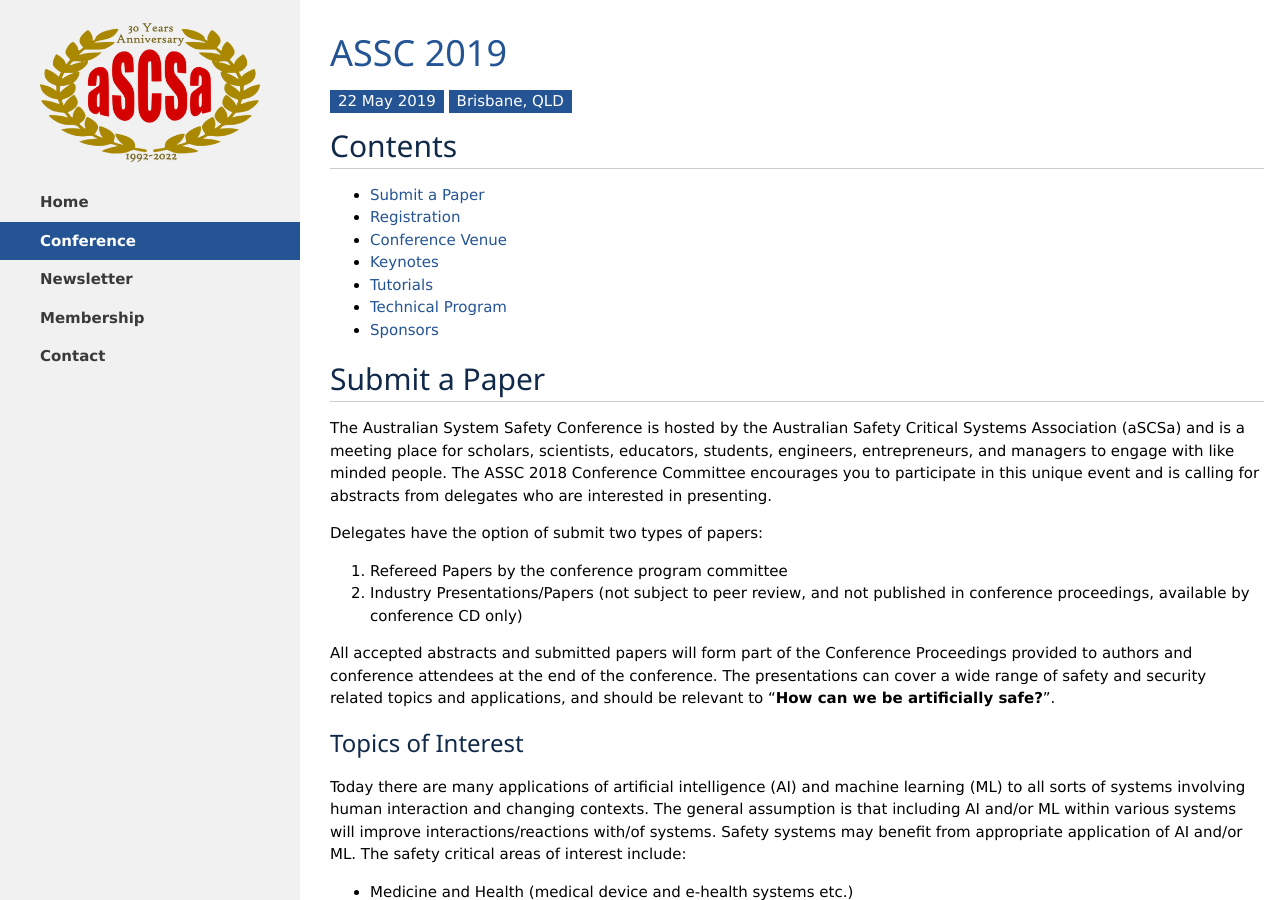
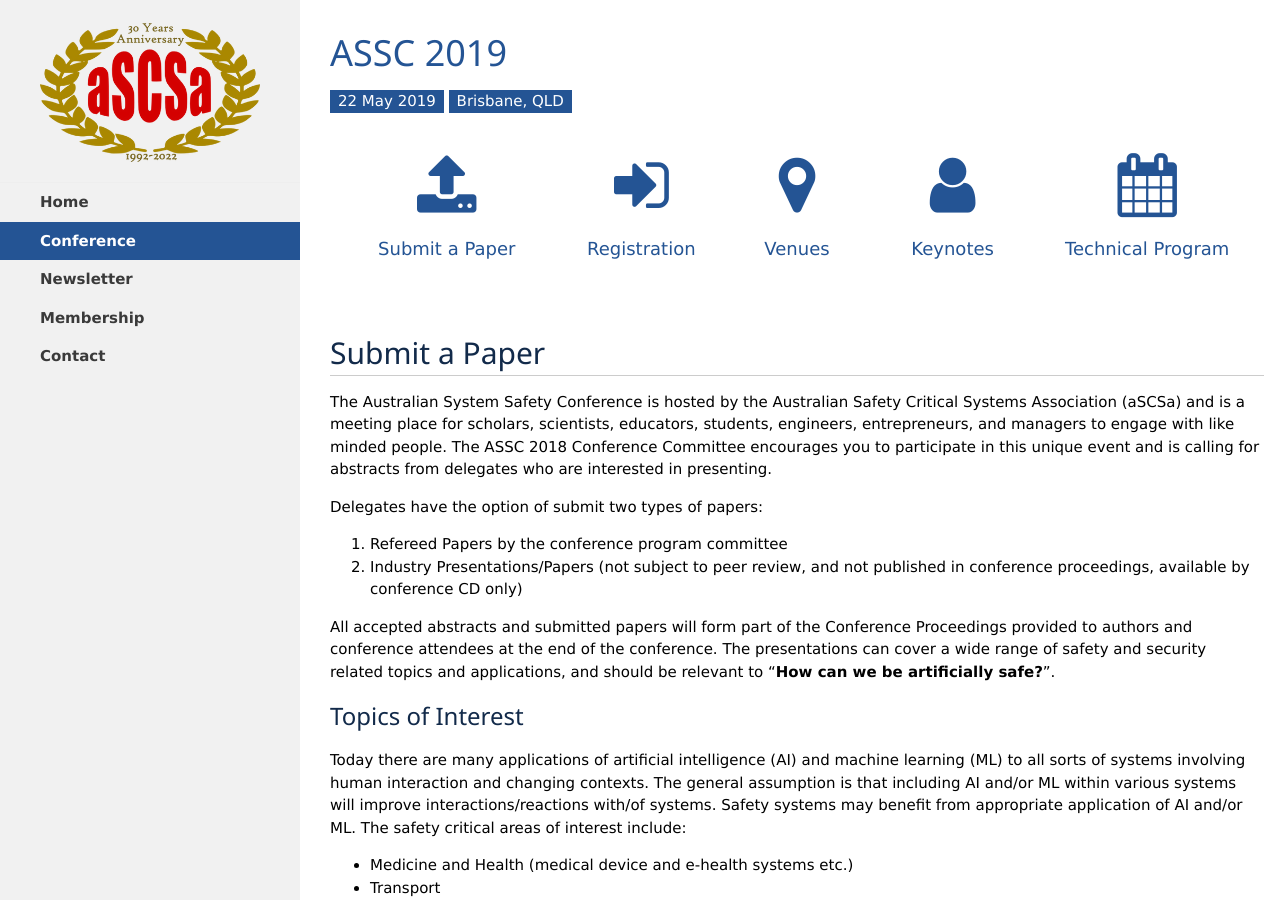
Before and after one commit to aus-safety-critical-systems-assoc/aus-safety-critical-systems-assoc.github.io, a Jekyll site: the page built from _conferences/2019.markdown, in a window 1280 px wide and 900 px high. Built offline with Jekyll 4.4.1, drawn with Linux system fonts in a browser that asks for light colours.

Commit message:
Added linking icons to conference pages.

```diff
--- a/_conferences/2019.markdown
+++ b/_conferences/2019.markdown
@@ -4,15 +4,6 @@
 location: Brisbane, QLD
 theme: "How can we be Artificially Safe?"
 ---
-
-## Contents
-- [Submit a Paper](#submit-a-paper)
-- [Registration](#registration)
-- [Conference Venue](#conference-venue)
-- [Keynotes](#keynotes)
-- [Tutorials](#tutorials)
-- [Technical Program](#technical-program)
-- [Sponsors](#sponsors)
 
 ## Submit a Paper
 The Australian System Safety Conference is hosted by the Australian Safety Critical Systems Association (aSCSa) and is a meeting place for scholars, scientists, educators, students, engineers, entrepreneurs, and managers to engage with like minded people. The ASSC 2018 Conference Committee encourages you to participate in this unique event and is calling for abstracts from delegates who are interested in presenting.
--- a/_layouts/conference.html
+++ b/_layouts/conference.html
@@ -4,6 +4,28 @@
 
 <h1 class="w3-text-theme">{{ page.title }}</h1>
 <span class="w3-tag w3-theme">{{ page.date | date_to_long_string }}</span>&nbsp;<span class="w3-tag w3-theme">{{ page.location }}</span>
+<div class="w3-row w3-center w3-padding-32">
+  <a href="#submit-a-paper" class="w3-col l3 s6 w3-padding">
+    <i class="fa fa-upload w3-jumbo w3-text-theme"></i>
+    <p class="w3-large w3-text-theme">Submit a Paper</p>
+  </a>
+  <a href="#registration" class="w3-col l2 s6 w3-padding">
+    <i class="fa fa-sign-in w3-jumbo w3-text-theme"></i>
+    <p class="w3-large w3-text-theme">Registration</p>
+  </a>
+  <a href="#venues" class="w3-col l2 s6 w3-padding">
+    <i class="fa fa-map-marker w3-jumbo w3-text-theme"></i>
+    <p class="w3-large w3-text-theme">Venues</p>
+  </a>
+  <a href="#keynotes" class="w3-col l2 s6 w3-padding">
+    <i class="fa fa-user w3-jumbo w3-text-theme"></i>
+    <p class="w3-large w3-text-theme">Keynotes</p>
+  </a>
+  <a href="#technical-program" class="w3-col l3 s12 w3-padding">
+    <i class="fa fa-calendar w3-jumbo w3-text-theme"></i>
+    <p class="w3-large w3-text-theme">Technical Program</p>
+  </a>
+</div>
 <div class="markdown">
   {{ content }}
 </div>
```
Also changed, not shown: _conferences/2021.markdown (+0 -8 lines), _conferences/2022.markdown (+0 -9 lines), _conferences/2023.markdown (+3 -7 lines).
